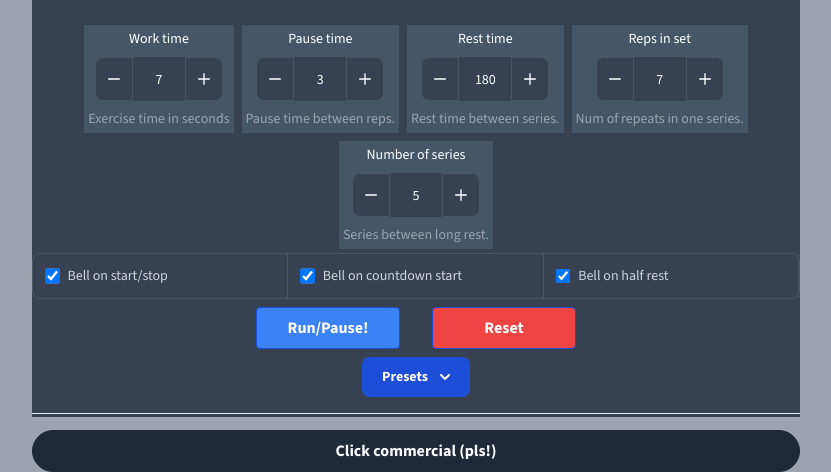
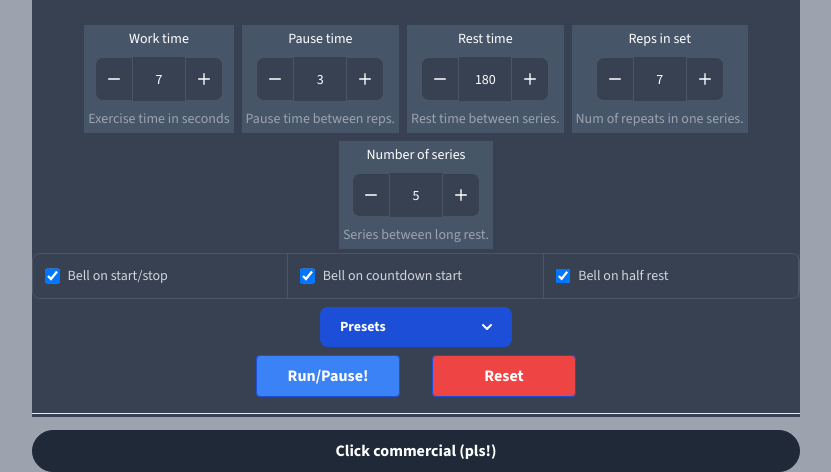
Before and after one commit to tomaszKostur/interval_stopwatch, a website built with Parcel: page src/index.html in a window 1280 px wide. Shown: the part 383-855 px from the top of the page, without its empty margins (224-1055 px from the left). Built offline with nearby package versions, Linux system fonts and the light colour scheme.

Commit message:
cosmetics

```diff
--- a/src/index.html
+++ b/src/index.html
@@ -186,13 +186,8 @@
                     </ul>
                 </div>
             </div>
-            <div id="control_section" class="flex justify-center m-2">
-                <button id="run_button" type="button" class="bg-blue-500 hover:bg-blue-700 text-white font-bold py-2 px-4 mx-4 border border-blue-700 rounded min-w-36"><span id="run_delay_counter"></span> Run/Pause!</button>
-                <button id="reset_button" type="button" class="bg-red-500 hover:bg-red-700 text-white font-bold py-2 px-4 mx-4 border border-blue-700 rounded min-w-36"> Reset </button>
-            </div>
-
             <div id="preset_dropdown_section" class="flex justify-center m-2">
-                <button id="preset_dropdown_button" data-dropdown-toggle="preset_dropdown" class="text-white bg-blue-700 hover:bg-blue-800 focus:ring-4 focus:outline-none focus:ring-blue-300 font-bold rounded-lg text-sm px-5 py-2.5 text-center inline-flex items-center dark:bg-blue-600 dark:hover:bg-blue-700 dark:focus:ring-blue-800 " type="button">
+                <button id="preset_dropdown_button" data-dropdown-toggle="preset_dropdown" class="text-white bg-blue-700 hover:bg-blue-800 focus:ring-4 focus:outline-none focus:ring-blue-300 font-bold rounded-lg text-sm px-5 py-2.5 text-center justify-between inline-flex items-center dark:bg-blue-600 dark:hover:bg-blue-700 dark:focus:ring-blue-800 min-w-48" type="button">
                     <span id="preset_dropdown_button_text">Presets</span>
                     <svg class="w-2.5 h-2.5 ms-3" aria-hidden="true" xmlns="http://www.w3.org/2000/svg" fill="none" viewBox="0 0 10 6">
                         <path stroke="currentColor" stroke-linecap="round" stroke-linejoin="round" stroke-width="2" d="m1 1 4 4 4-4" />
@@ -204,6 +199,11 @@
                     </ul>
                 </div>
             </div>
+            <div id="control_section" class="flex justify-center m-2">
+                <button id="run_button" type="button" class="bg-blue-500 hover:bg-blue-700 text-white font-bold py-2 px-4 mx-4 border border-blue-700 rounded min-w-36"><span id="run_delay_counter"></span> Run/Pause!</button>
+                <button id="reset_button" type="button" class="bg-red-500 hover:bg-red-700 text-white font-bold py-2 px-4 mx-4 border border-blue-700 rounded min-w-36"> Reset </button>
+            </div>
+
 
             <hr class="my-4">
             <div id="helpme_section" class="flex justify-center">
```
